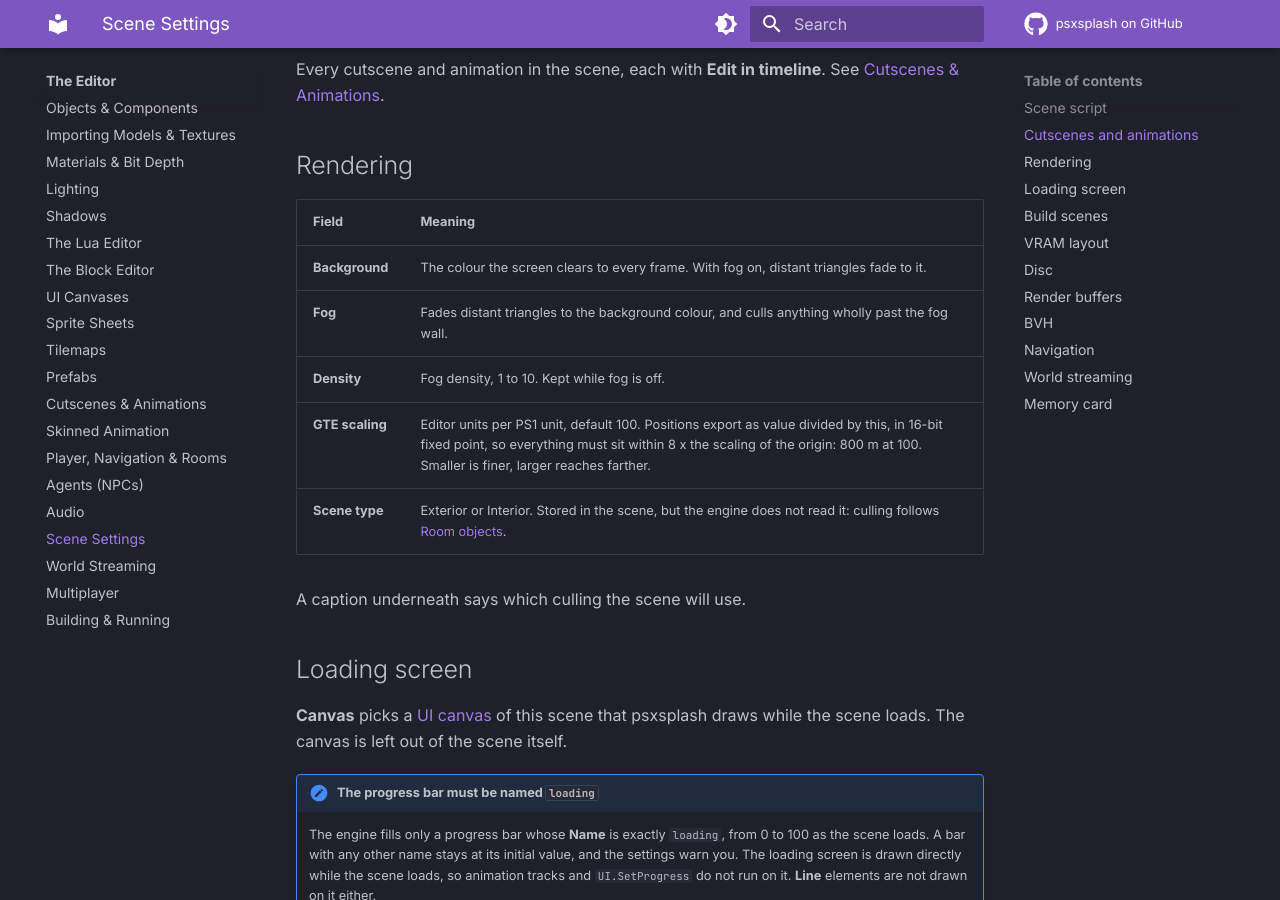
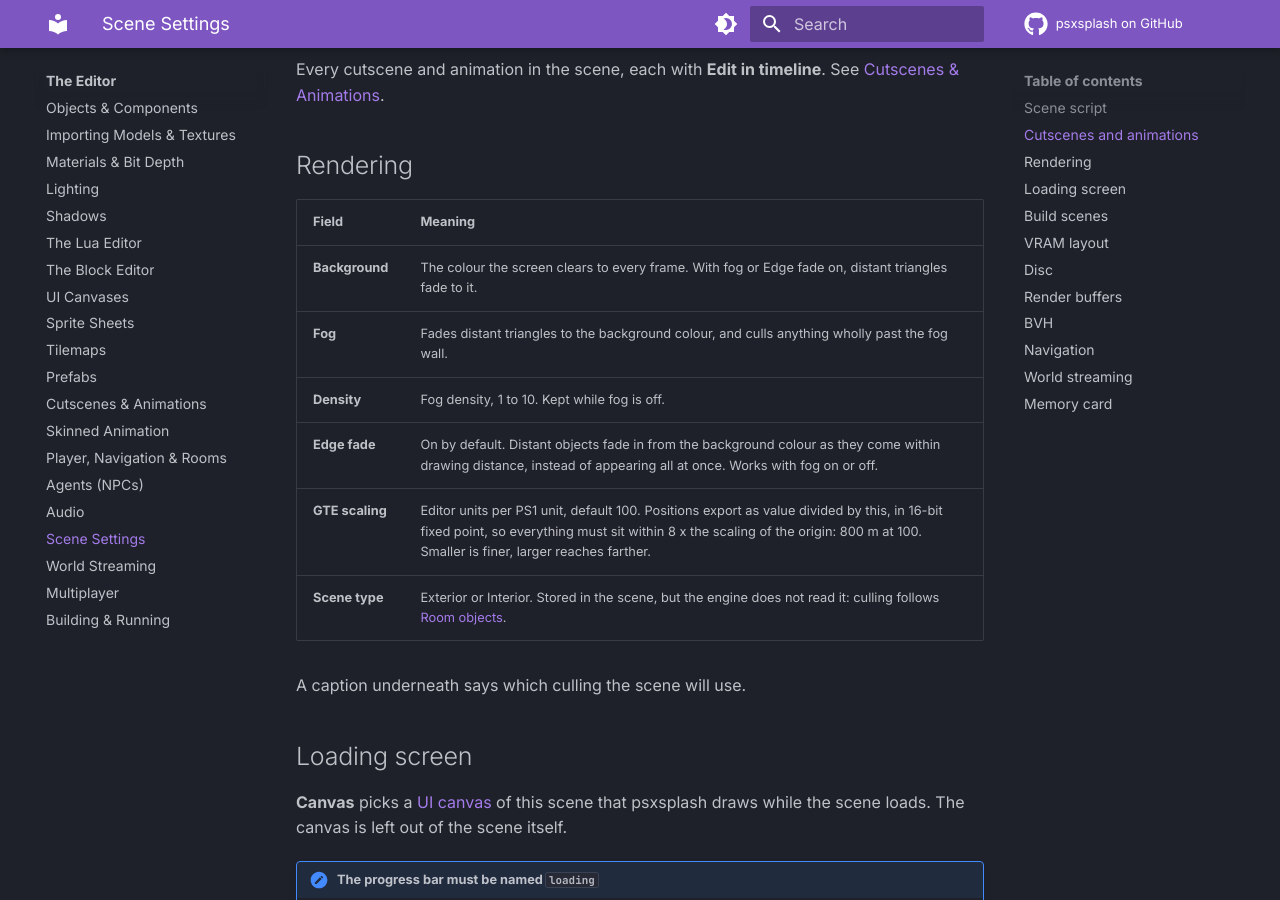
Before and after one commit to psxsplash/docs, an MkDocs documentation site: the page built from docs/editor/scene-settings.md, in a window 1280 px wide and 900 px high, scrolled down 506 px. Built offline with MkDocs 1.6.1 and Material for MkDocs 9.7.7, drawn with Linux system fonts in a browser that asks for light colours; the version menu is left out.

Commit message:
Scene settings: document the Edge fade switch

```diff
--- a/docs/editor/scene-settings.md
+++ b/docs/editor/scene-settings.md
@@ -14,9 +14,10 @@ Every cutscene and animation in the scene, each with **Edit in timeline**. See [
 
 | Field | Meaning |
 |-------|---------|
-| **Background** | The colour the screen clears to every frame. With fog on, distant triangles fade to it. |
+| **Background** | The colour the screen clears to every frame. With fog or Edge fade on, distant triangles fade to it. |
 | **Fog** | Fades distant triangles to the background colour, and culls anything wholly past the fog wall. |
 | **Density** | Fog density, 1 to 10. Kept while fog is off. |
+| **Edge fade** | On by default. Distant objects fade in from the background colour as they come within drawing distance, instead of appearing all at once. Works with fog on or off. |
 | **GTE scaling** | Editor units per PS1 unit, default 100. Positions export as value divided by this, in 16-bit fixed point, so everything must sit within 8 x the scaling of the origin: 800 m at 100. Smaller is finer, larger reaches farther. |
 | **Scene type** | Exterior or Interior. Stored in the scene, but the engine does not read it: culling follows [Room objects](navigation-rooms.md#rooms-and-portals). |
 
```
